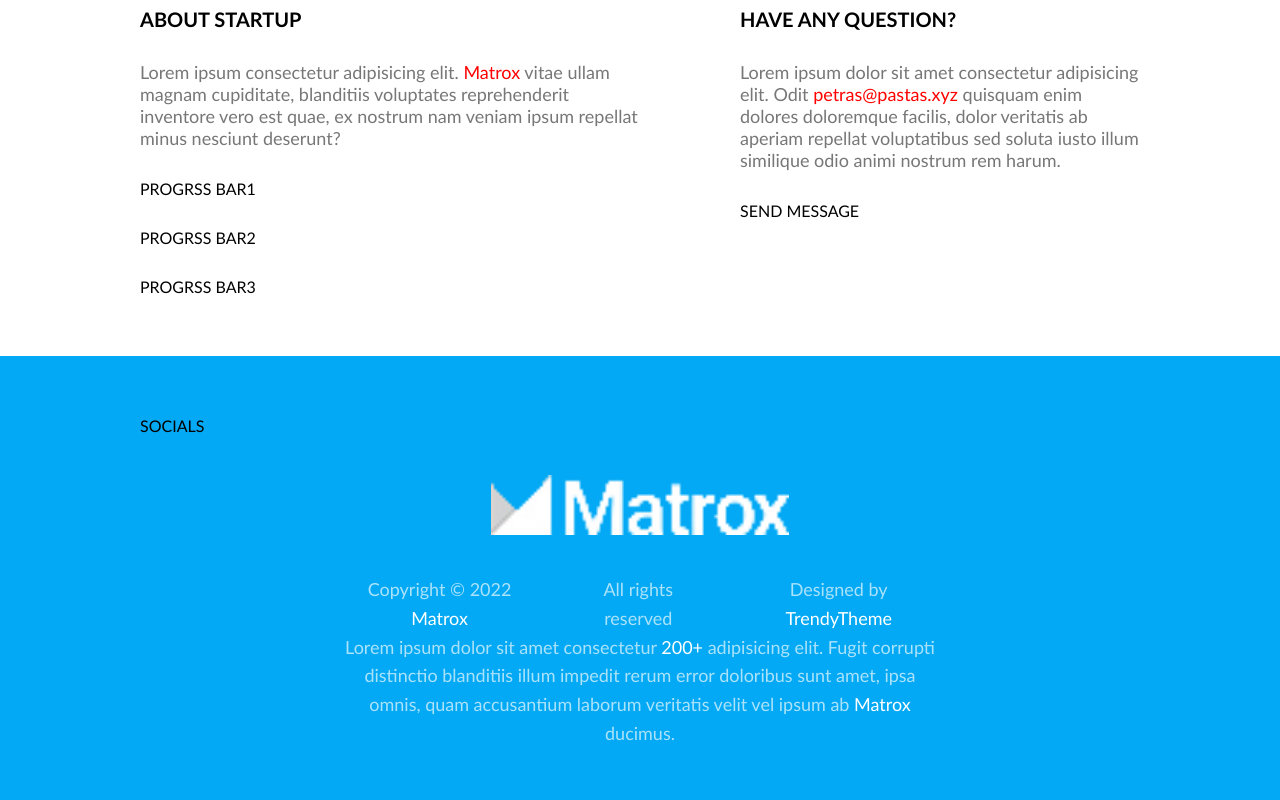
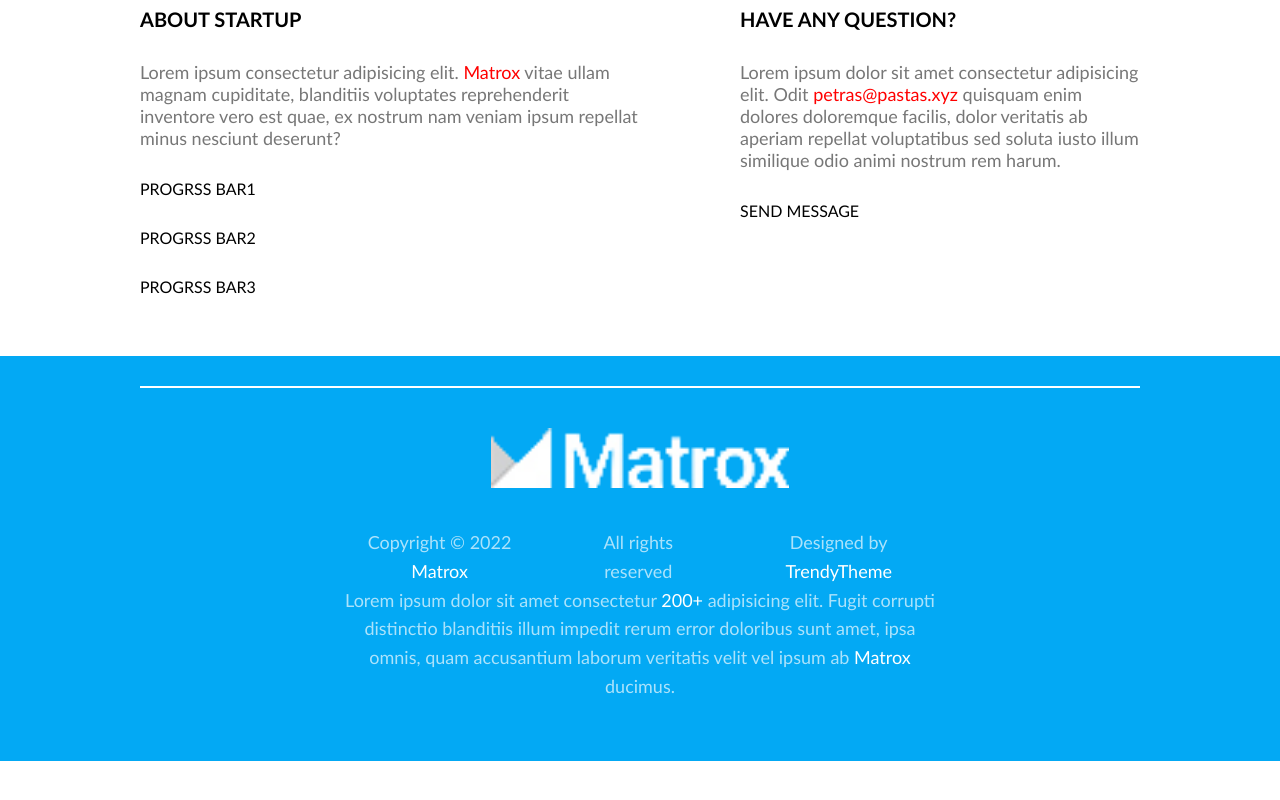
Before and after one commit to VilmaPetruskeviciene/5-comming_soon, a website: page index.html in a window 1280 px wide. Shown: the part 853-1653 px from the top of the page. After the commit the page ends 1614 px from the top, so only its background shows below. Drawn offline with Linux system fonts and the light colour scheme.

Commit message:
footer style #13

```diff
--- a/css/pages/home.css
+++ b/css/pages/home.css
@@ -4,6 +4,7 @@
 
 /* 3rd-party */
 @import '../3rd-party/font-awesome.min.css';
+
 
 /* components */
 @import '../components/button.css';
@@ -85,6 +86,19 @@ section.bg-main {
 /* MAIN - end */
 
 /* FOOTER - start */
+footer.container {
+    padding-top: 0;
+}
+
+.fa {
+    color: #000;
+}
+
+footer > .row {
+    padding: 15px 0;
+    border-bottom: 2px solid #fff;
+}
+
 .footer-botom {
     display: flex;
     flex-direction: column;
--- a/index.html
+++ b/index.html
@@ -6,6 +6,8 @@
     <meta name="viewport" content="width=device-width, initial-scale=1.0">
     <title>Coming soon</title>
     <link rel="stylesheet" href="./css/pages/home.css">
+    <!-- <link rel="stylesheet" href="./css/3rd-party/font-awesome.min.css"> -->
+
     <link rel="shortcut icon" href="./favicon.ico" type="image/x-icon">
 
     <link rel="apple-touch-icon" sizes="180x180" href="./favicon/apple-touch-icon.png">
@@ -52,7 +54,10 @@
     </section>
     <footer class="container bg-main">
         <div class="row">
-            SOCIALS
+            <!--<a href="#" target="_blank"><i class="fa fa-facebook-square" aria-hidden="true"></i></a>
+            <a href="https://www.example.com" target="_blank"><i class="fa fa-twitter" aria-hidden="true"></i></a>
+            <a href="https://www.example.com" target="_blank"><i class="fa fa-instagram" aria-hidden="true"></i></a>
+            <a href="https://www.example.com" target="_blank"><i class="fa fa-linkedin-square" aria-hidden="true"></i></a> -->
         </div>
         <div class="row-short footer-botom">
             <img class="logo" src="./img/logo-white.png" alt="Logo">
```
